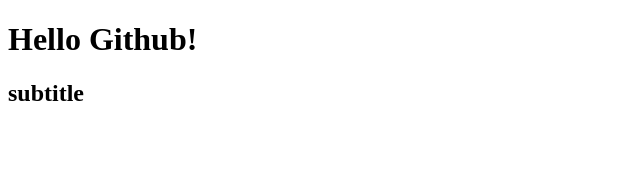
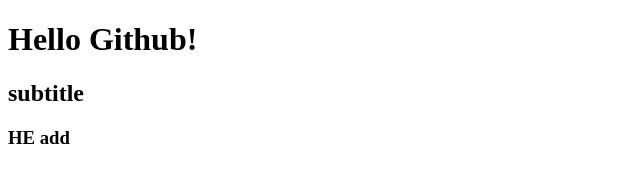
Before and after one commit to SW-Judy-C/Github_Test, a plain HTML site: page Index.html in a window 1280 px wide. Shown: the full height of the page, 0-640 px from the left. Drawn offline with Linux system fonts and the light colour scheme.

Commit message:
Update Index.html
[update] h3 add

```diff
--- a/Index.html
+++ b/Index.html
@@ -10,5 +10,6 @@
 <body>
 <h1>Hello Github! </h1>
 <h2>subtitle</h2>
+<h3> HE add </h3>
 </body>
 </html>
```
